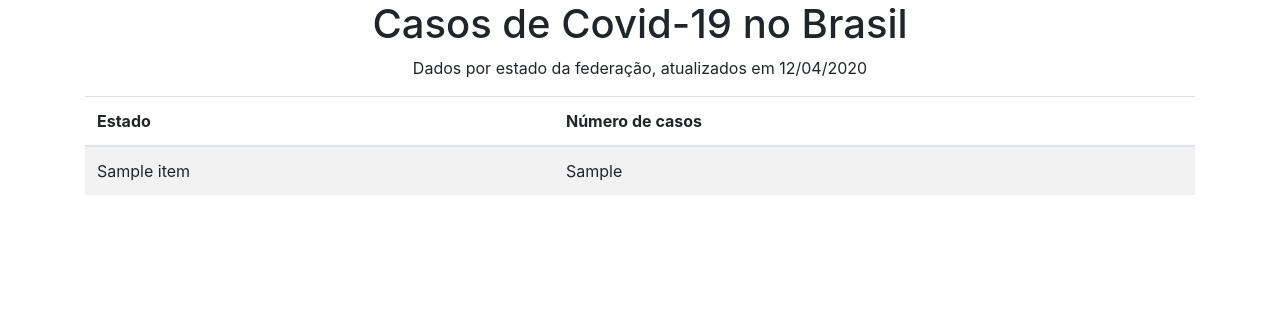
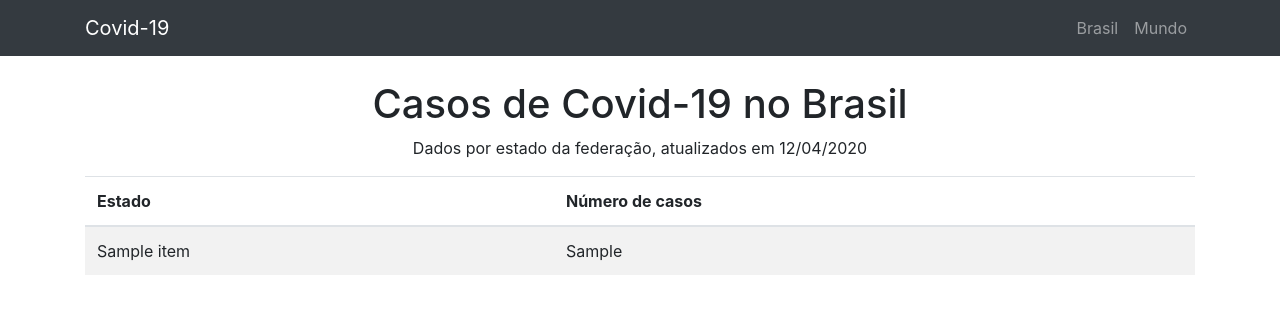
Before and after one commit to ThiagoDiasV/QuarantineDaysOfCode, a Flask app: page / in a window 1280 px wide. Shown: the top 314 px of the page. Run offline with Flask 2, Linux system fonts and the light colour scheme; a database or web service that is not in the repository returns one stand-in record (values such as "Sample title"); data that the repository does not hold is empty; some libraries are stand-ins or nearby versions.

Commit message:
commit D21

```diff
--- a/covid/app/routes.py
+++ b/covid/app/routes.py
@@ -17,3 +17,13 @@ def index():
     date = datetime.now().strftime(format="%d/%m/%Y")
 
     return render_template('index.html', states=states_data, date=date)
+
+
+@app.route('/brasil')
+def brazil():
+    return "<h1>Hello Brasil!</h1>"
+
+
+@app.route('/mundo')
+def world():
+    return "<h1>Hello Mundo!</h1>"
--- a/covid/app/templates/index.html
+++ b/covid/app/templates/index.html
@@ -12,7 +12,29 @@
     <title>Covid-19</title>
   </head>
   <body>
-    {% block content %}
+    <nav class="navbar navbar-expand-lg navbar-dark bg-dark text-white mb-4">
+      <div class="container">
+        <a href="#" class="navbar-brand">Covid-19</a>
+        <button
+          class="navbar-toggler"
+          type="button"
+          data-toggle="collapse"
+          data-target="#navbar-content"
+        >
+          <span class="navbar-toggler-icon"></span>
+        </button>
+        <div class="collapse navbar-collapse" id="navbar-content">
+          <ul class="navbar-nav ml-auto">
+            <li class="nav-item">
+              <a href="{{ url_for('brazil') }}" class="nav-link">Brasil</a>
+            </li>
+            <li class="nav-item">
+              <a href="{{ url_for('world') }}" class="nav-link">Mundo</a>
+            </li>
+          </ul>
+        </div>
+      </div>
+    </nav>
     <div class="container">
       <h1 class="text-center">Casos de Covid-19 no Brasil</h1>
       <p class="text-center">
@@ -39,7 +61,6 @@
         </tbody>
       </table>
     </div>
-    {% endblock %}
     <script
       src="https://code.jquery.com/jquery-3.4.1.min.js"
       integrity="sha256-CSXorXvZcTkaix6Yvo6HppcZGetbYMGWSFlBw8HfCJo="
--- a/covid/config.py
+++ b/covid/config.py
@@ -1,4 +1,6 @@
+# config.py
 import os
 
 class Config:
     SECRET_KEY = os.environ.get('SECRET_KEY')
+    TEMPLATES_AUTO_RELOAD = True
```
Also changed, not shown: covid/requirements.txt (+14 -0 lines), 1 other file.
